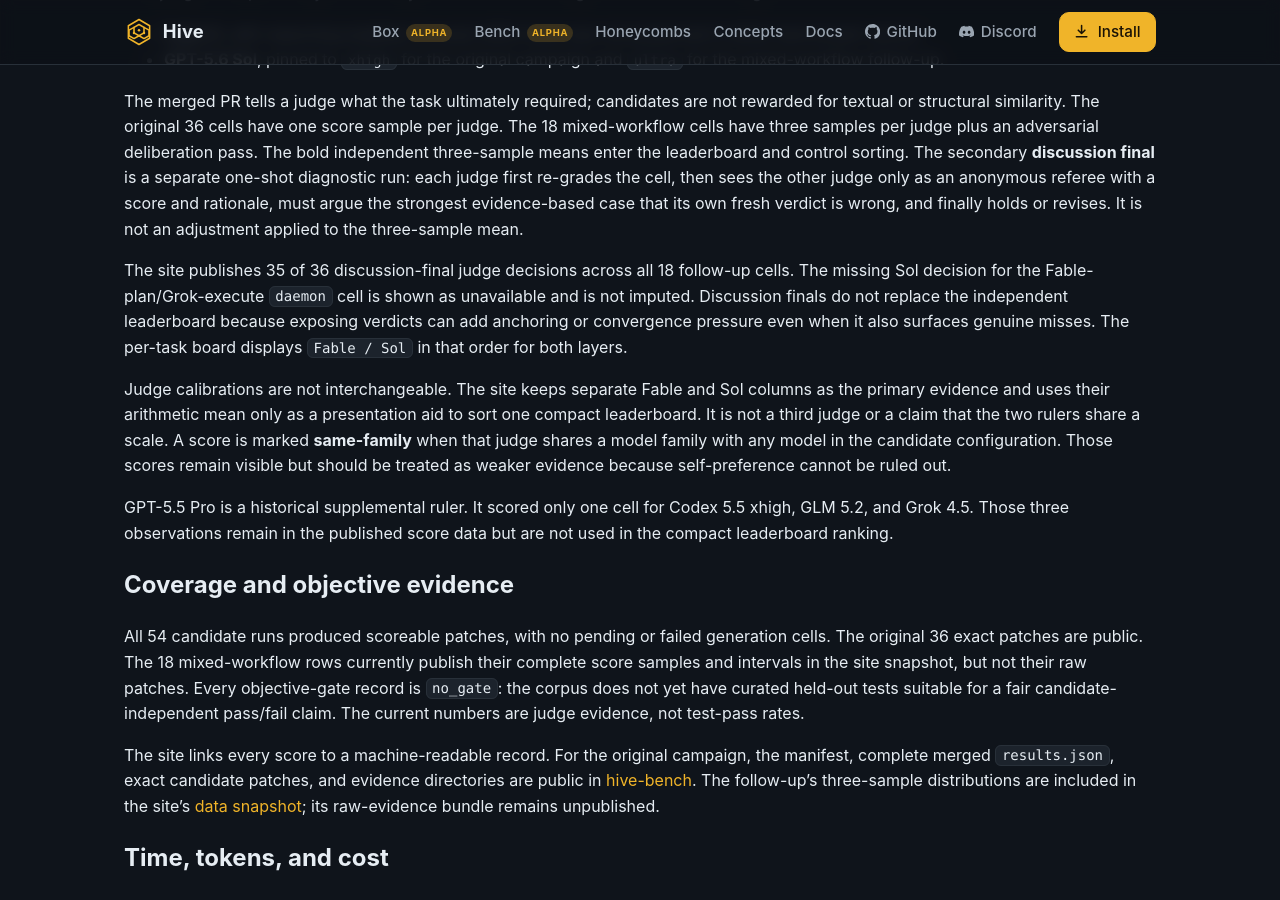
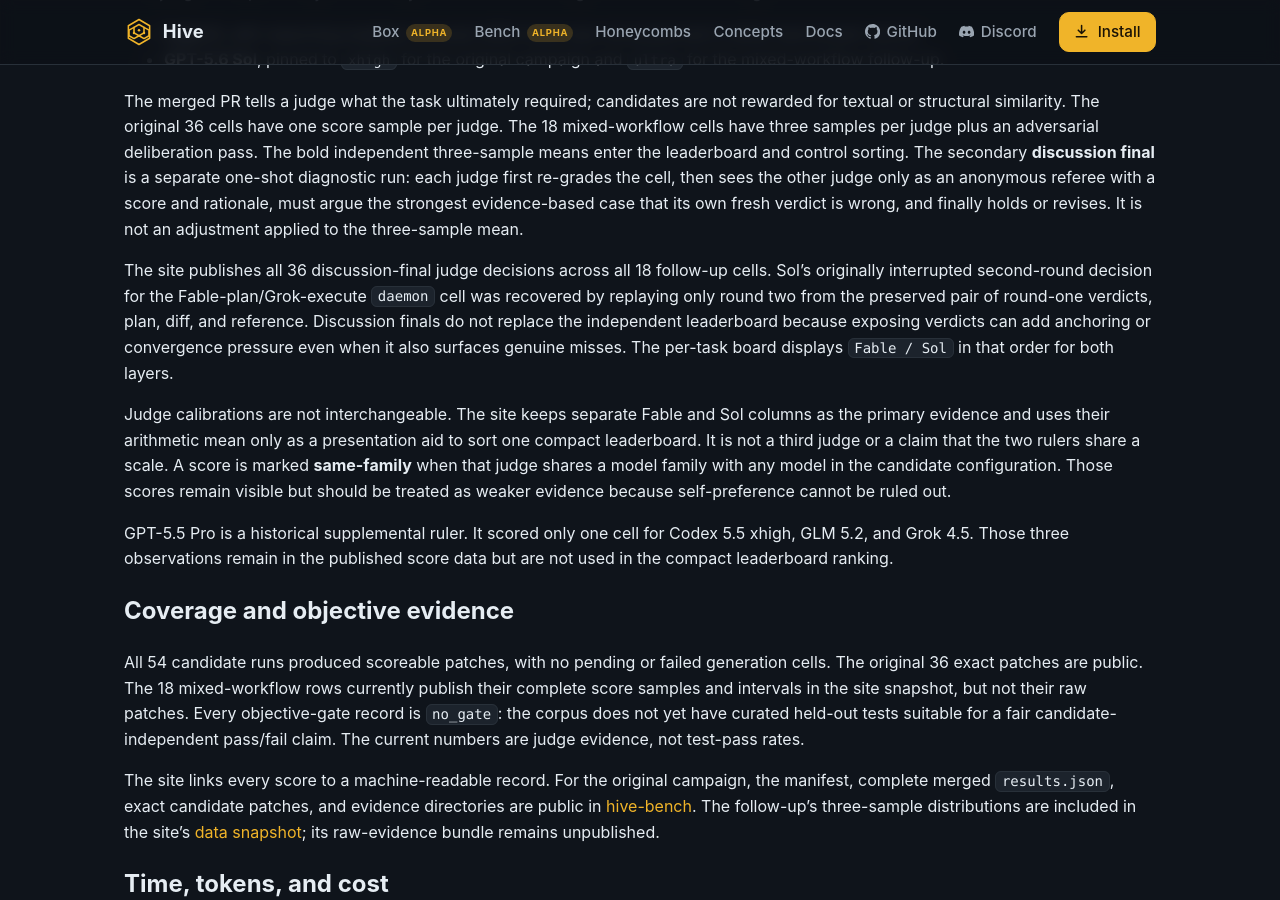
Before and after one commit to ivankuznetsov/hive-site, a Jekyll site: the page built from bench/methodology.md, in a window 1280 px wide and 900 px high, scrolled down 1532 px. Built offline with Jekyll 4.4.1, drawn with Linux system fonts in a browser that asks for light colours.

Commit message:
fix(bench): recover missing discussion verdict

```diff
--- a/bench/methodology.md
+++ b/bench/methodology.md
@@ -128,12 +128,14 @@ rationale, must argue the strongest evidence-based case that its own fresh
 verdict is wrong, and finally holds or revises. It is not an adjustment applied
 to the three-sample mean.
 
-The site publishes 35 of 36 discussion-final judge decisions across all 18
-follow-up cells. The missing Sol decision for the Fable-plan/Grok-execute
-`daemon` cell is shown as unavailable and is not imputed. Discussion finals do
-not replace the independent leaderboard because exposing verdicts can add
-anchoring or convergence pressure even when it also surfaces genuine misses.
-The per-task board displays `Fable / Sol` in that order for both layers.
+The site publishes all 36 discussion-final judge decisions across all 18
+follow-up cells. Sol's originally interrupted second-round decision for the
+Fable-plan/Grok-execute `daemon` cell was recovered by replaying only round two
+from the preserved pair of round-one verdicts, plan, diff, and reference.
+Discussion finals do not replace the independent leaderboard because exposing
+verdicts can add anchoring or convergence pressure even when it also surfaces
+genuine misses. The per-task board displays `Fable / Sol` in that order for
+both layers.
 
 Judge calibrations are not interchangeable. The site keeps separate Fable and
 Sol columns as the primary evidence and uses their arithmetic mean only as a
```
Also changed, not shown: _includes/bench/leaderboard.html (+4 -5 lines), test/benchmark_data_test.rb (+12 -15 lines), _data/bench.json.
